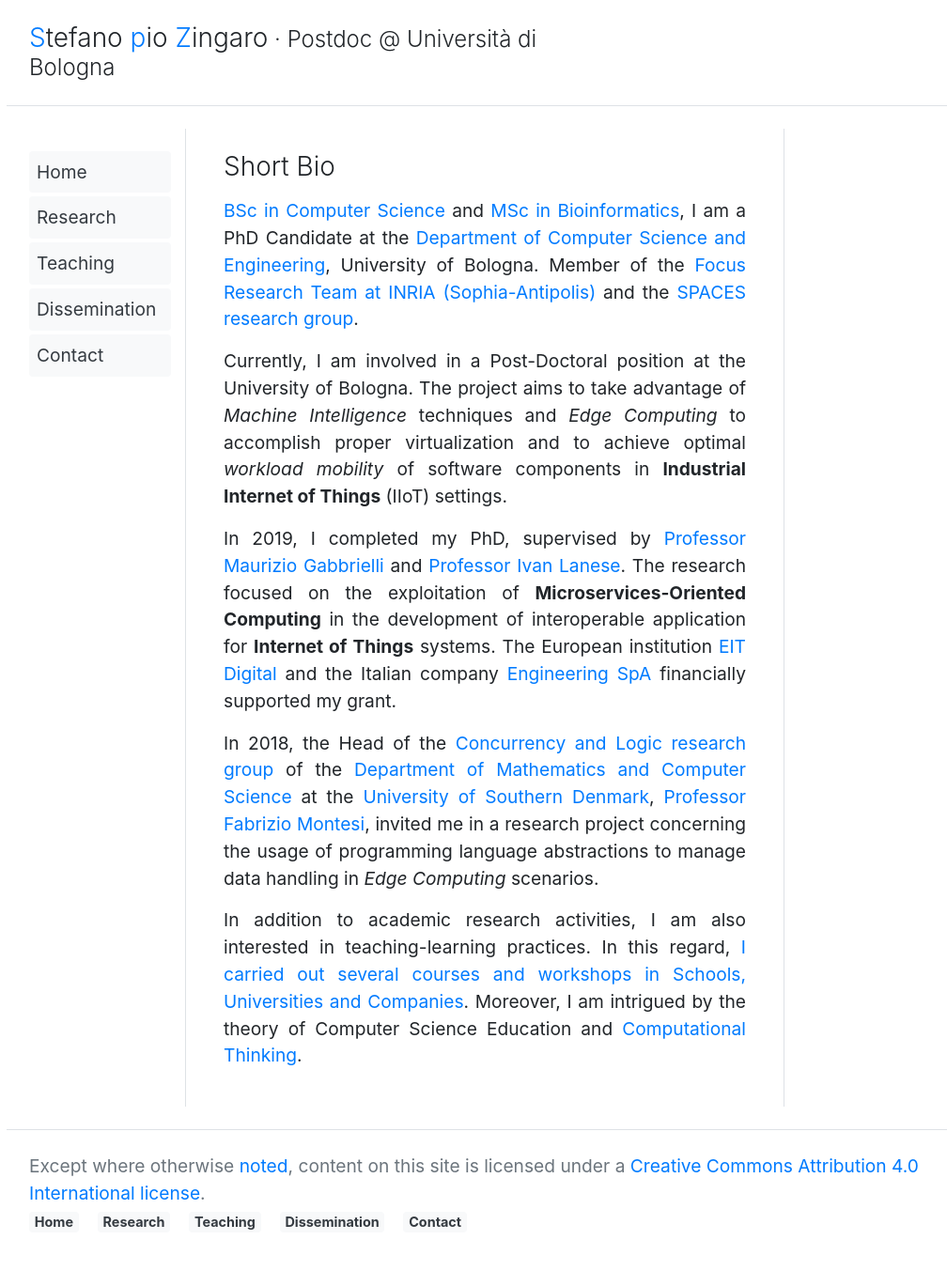
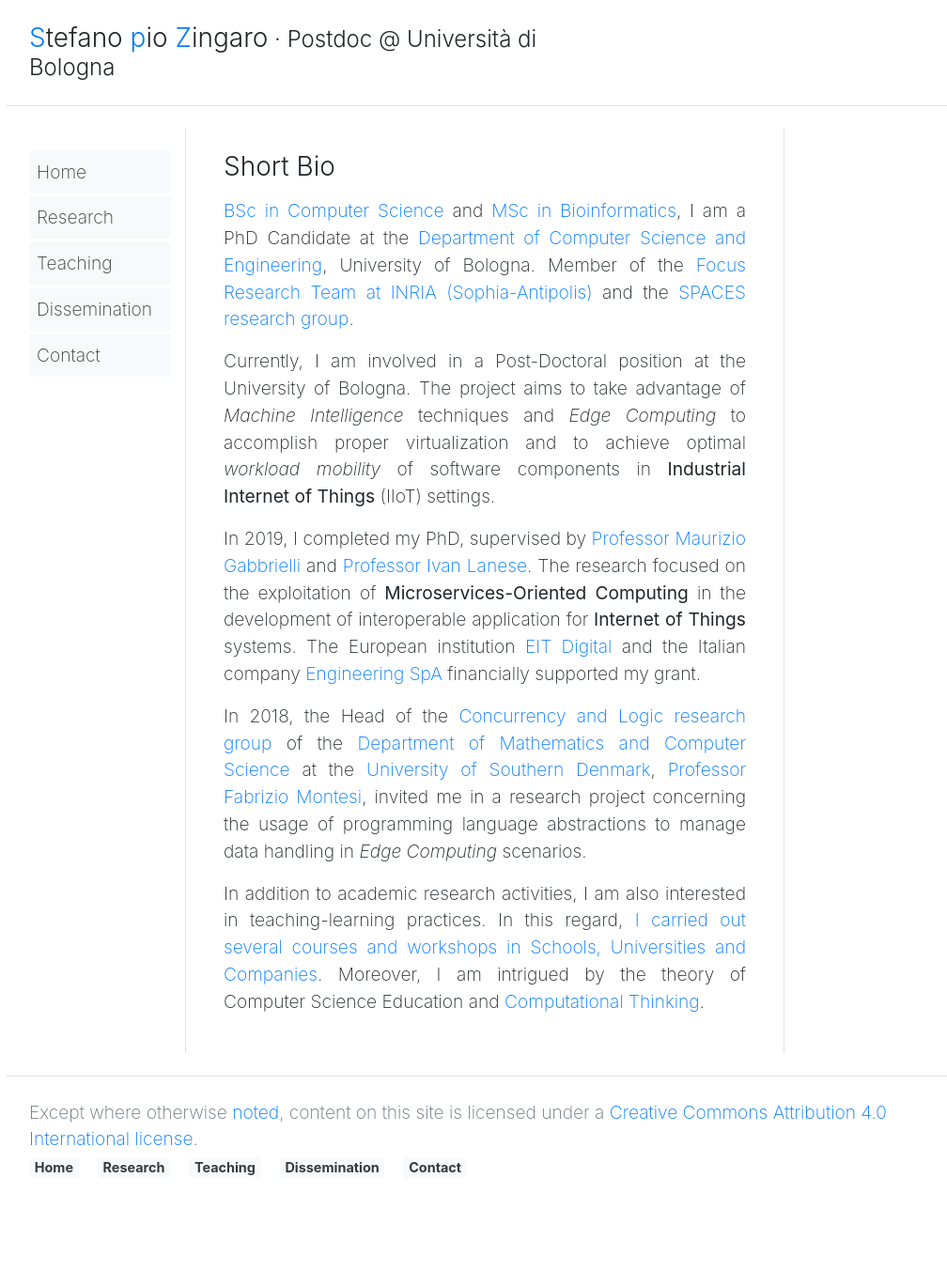
Before and after one commit to saltgz/saltgz.github.io, a Jekyll site: the page built from index.md, in a window 1280 px wide. Shown: the whole page at 94% size, without its empty margins (78-1086 px from the left). Built offline with Jekyll 4.4.1, drawn with Linux system fonts in a browser that asks for light colours; comment, search, counter and statistics services are not loaded; after the commit the page ends 1296 px from its top, so only the background shows below that.

Commit message:
Update default.html

```diff
--- a/_layouts/default.html
+++ b/_layouts/default.html
@@ -5,7 +5,7 @@
   {%- include head.html -%}
 </head>
 
-<body class="container" style="font-size:1.2rem; font-weigth:200;">
+<body class="container" style="font-size:1.2rem; font-weight:200;">
 
   <header class="border-bottom p-4">
     {%- include header.html -%}
```
